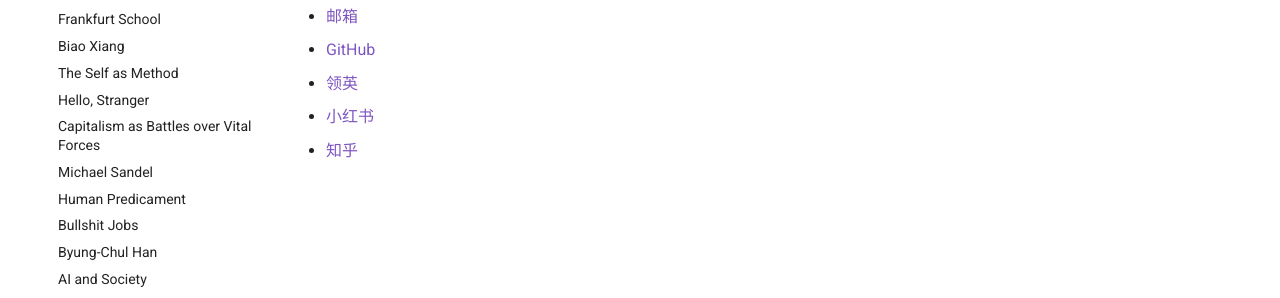
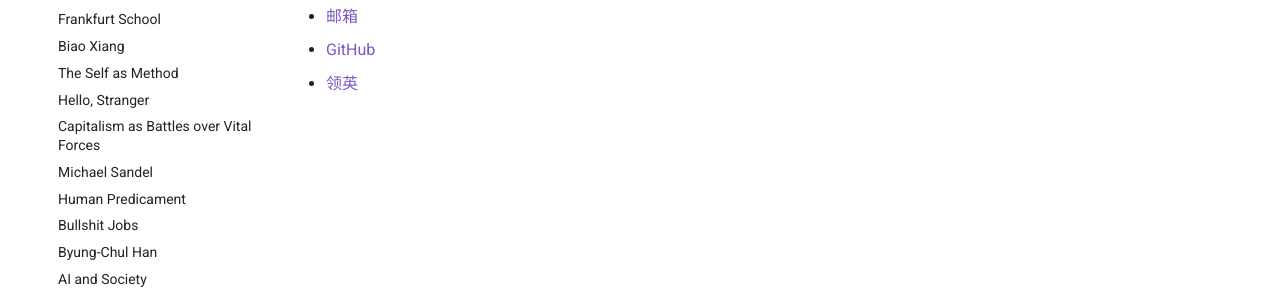
Before and after one commit to ZhanZiyuan/zhanziyuan.github.io, an MkDocs documentation site: the page built from docs/introduction.md, in a window 1280 px wide. Shown: the part 227-525 px from the top of the page. Built offline with MkDocs 1.6.1 and Material for MkDocs 9.7.7, drawn with Linux system fonts in a browser that asks for light colours; comment, search, counter and statistics services are not loaded.

Commit message:
Modified `./docs/introduction.md`.
- Modified `./docs/introduction.md`.

```diff
--- a/docs/introduction.md
+++ b/docs/introduction.md
@@ -5,5 +5,3 @@
 - [邮箱](mailto:<info@dreammap.org>)
 - [GitHub](https://github.com/ZhanZiyuan)
 - [领英](https://www.linkedin.com/in/zhanziyuan)
-- [小红书](https://www.xiaohongshu.com/user/profile/67a2e9d7000000000d0088e2)
-- [知乎](https://www.zhihu.com/people/symphonie-94)
```
